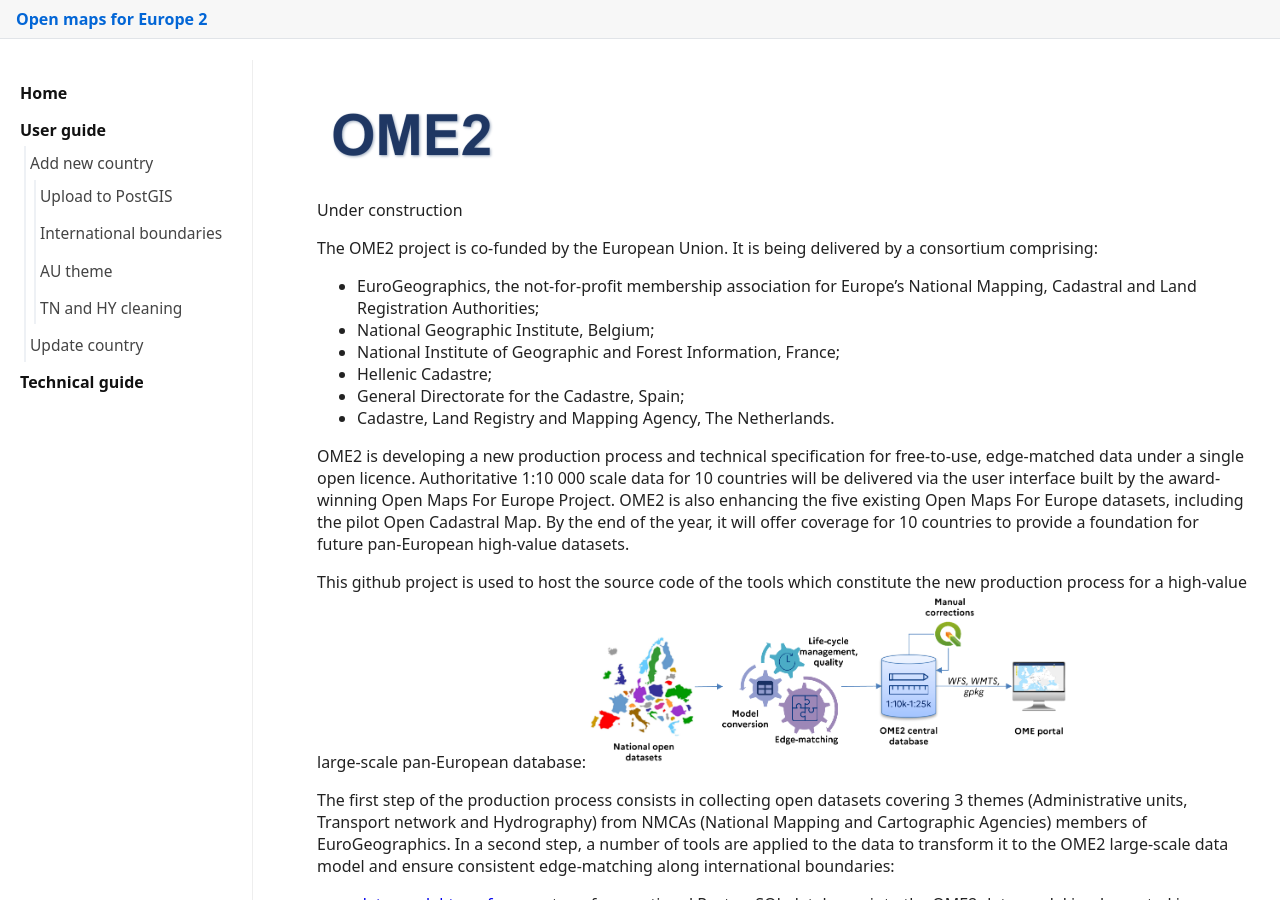
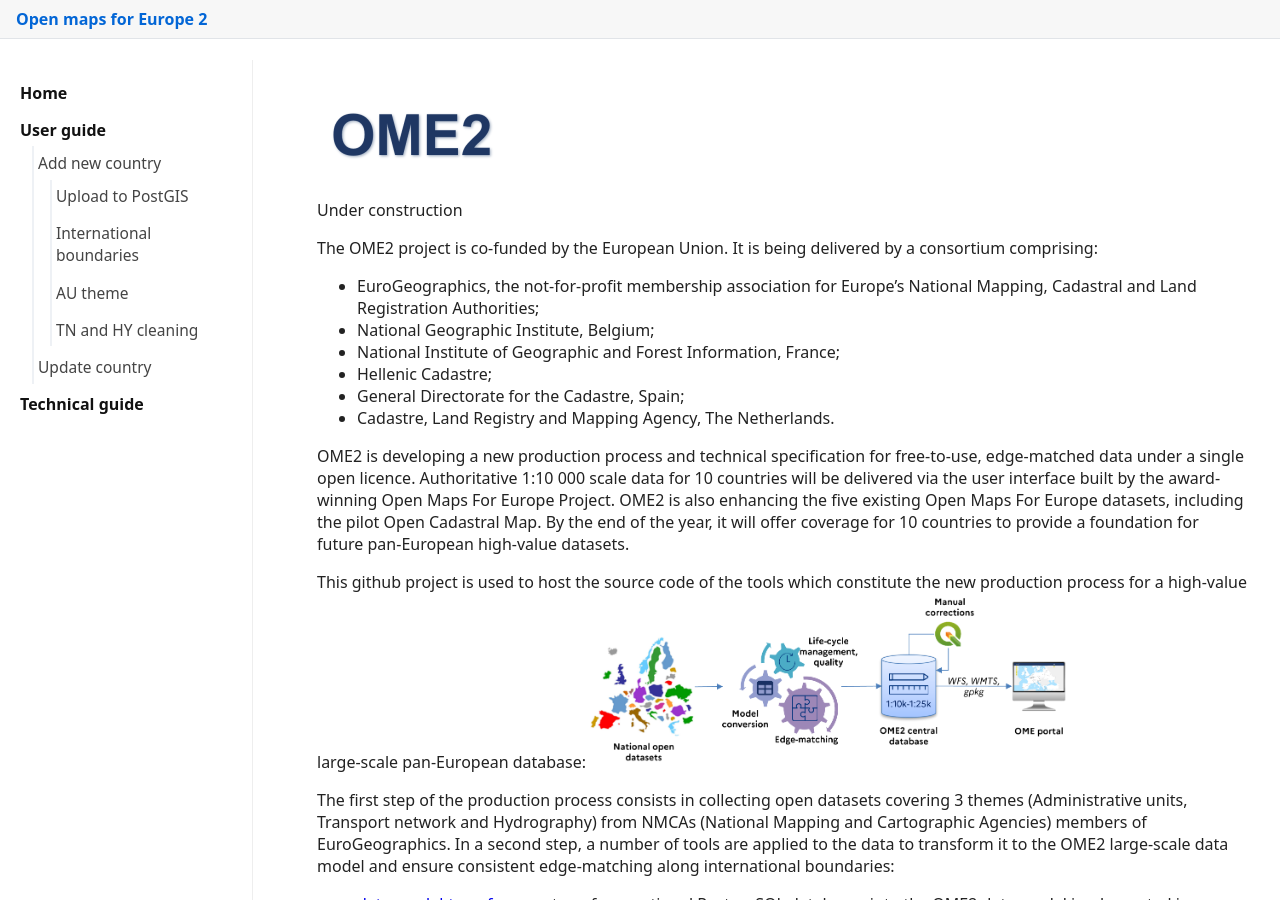
Before and after one commit to openmapsforeurope2/ome2-dev, a Jekyll site: the page built from README.md, in a window 1280 px wide and 900 px high. Built offline with Jekyll 4.4.1, drawn with Linux system fonts in a browser that asks for light colours; our own code applies the rules of GitHub Pages for plain Markdown files.

Commit message:
Adjust menu indentation

```diff
--- a/assets/styles.css
+++ b/assets/styles.css
@@ -49,14 +49,14 @@
 
 /* Indentation for first-level sub-menus */
 .sidebar-nav > ul > li > ul {
-  margin-left: 0.5em !important;
+  margin-left: 1em !important;
   padding-left: 0 !important;
   border-left: 2px solid #eef1f5;
 }
 
 /* Indentation for second-level sub-menus: exactly 1em */
 .sidebar-nav > ul > li > ul > li > ul {
-  margin-left: 1em !important;
+  margin-left: 2em !important;
   padding-left: 0 !important;
   border-left: 2px solid #eef1f5;
 }
```
